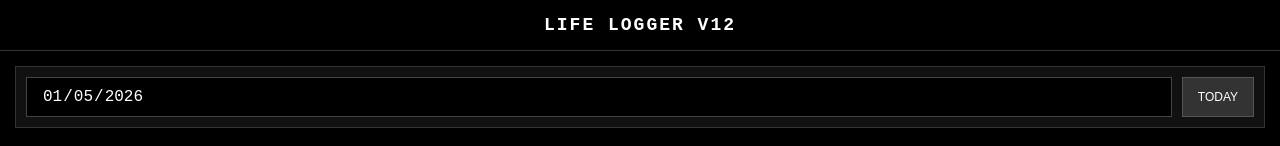
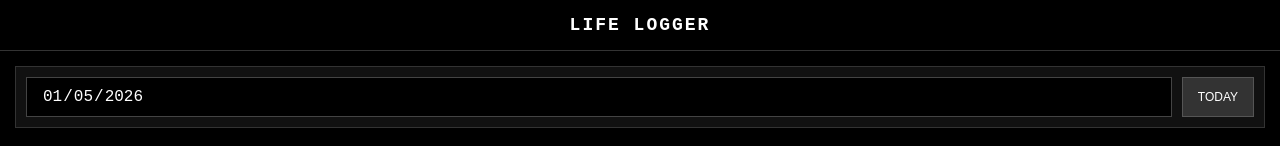
Before and after one commit to ShuYu0901/LifeTracker, a plain HTML site: page index.html in a window 1280 px wide. Shown: the top 146 px of the page. Drawn offline with Linux system fonts and the light colour scheme.

Commit message:
Add files via upload

```diff
--- a/index.html
+++ b/index.html
@@ -7,7 +7,7 @@
     <link rel="manifest" href="manifest.json">
     <link rel="apple-touch-icon" href="icon.png">
     <meta name="apple-mobile-web-app-status-bar-style" content="black-translucent">
-    <title>Life Logger V12</title>
+    <title>Life Logger</title>
     <style>
         :root {
             --bg: #000000;
@@ -99,7 +99,7 @@
 <body>
 
     <div class="header">
-        <h1 id="app-title">Life Logger V12</h1>
+        <h1 id="app-title">Life Logger</h1>
     </div>
 
     <div id="view-home" class="section active" style="padding-bottom: 120px;">
@@ -304,7 +304,7 @@
             } else {
                 document.body.style.backgroundColor = 'var(--bg)';
                 document.querySelector('.header').style.backgroundColor = 'var(--header-bg)';
-                document.getElementById('app-title').innerText = "Life Logger V12";
+                document.getElementById('app-title').innerText = "Life Logger";
             }
             loadHomeLogs();
         }
```
